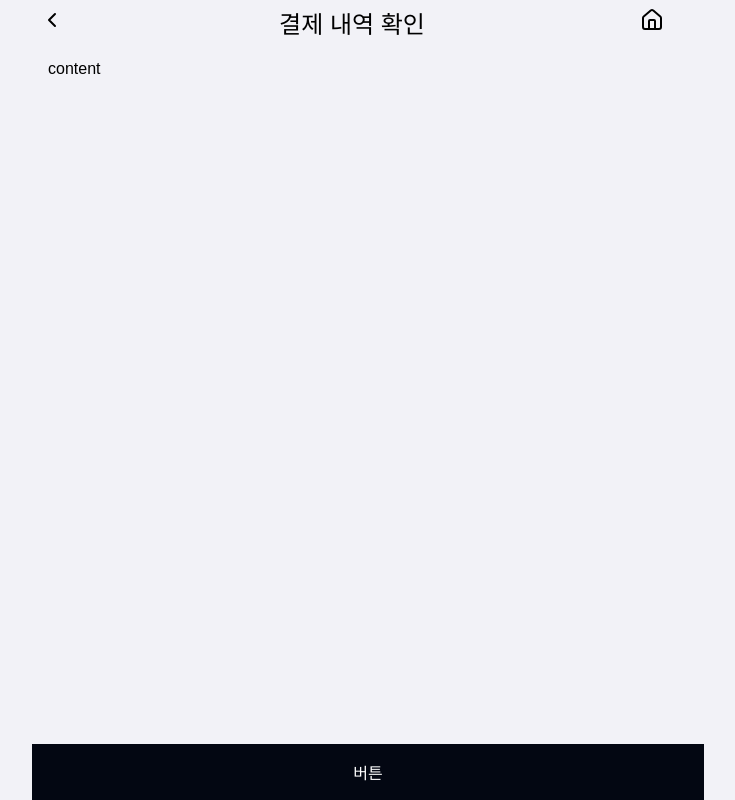
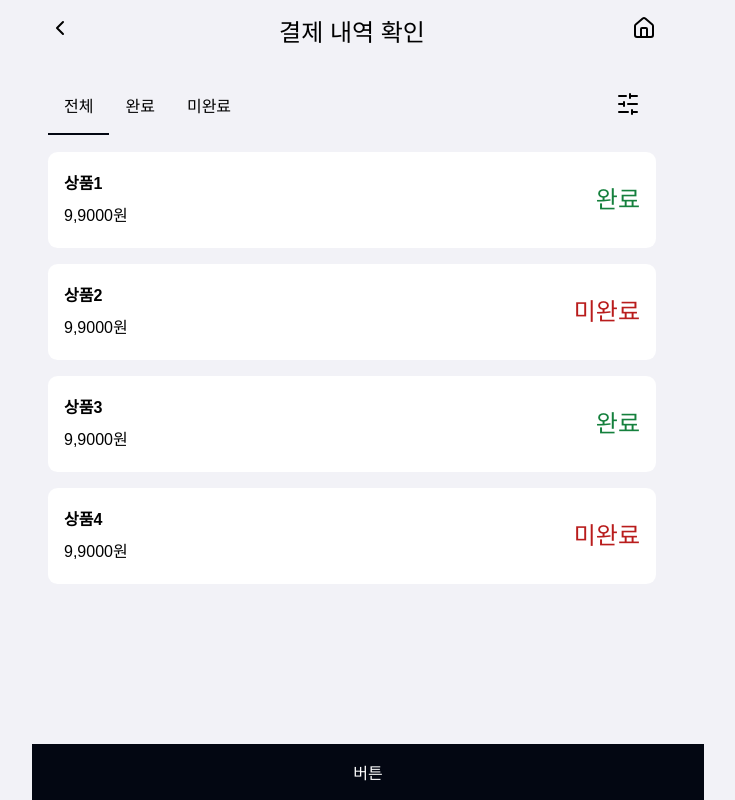
Before and after one commit to jellyjoji/app-paysm, a Next.js app: page /paymentHistory in a window 1280 px wide. Shown: the whole page, without its empty margins (288-1023 px from the left). Built offline with nearby package versions, Linux system fonts and the light colour scheme; a web font is replaced by a local one.

Commit message:
payment history

```diff
--- a/package.json
+++ b/package.json
@@ -9,14 +9,18 @@
     "lint": "next lint"
   },
   "dependencies": {
+    "date-fns": "^4.1.0",
     "lucide-react": "^0.487.0",
     "next": "15.2.4",
     "react": "^19.0.0",
+    "react-date-range": "^2.0.1",
+    "react-datepicker": "^8.2.1",
     "react-dom": "^19.0.0",
     "sass": "^1.86.3"
   },
   "devDependencies": {
     "@eslint/eslintrc": "^3",
+    "@tailwindcss/postcss": "^4.1.3",
     "eslint": "^9",
     "eslint-config-next": "15.2.4"
   }
--- a/src/app/globals.scss
+++ b/src/app/globals.scss
@@ -136,7 +136,7 @@ button {
   all: unset;
   cursor: pointer;
   border: none;
-  padding: var(--padding-small);
+  padding: var(--padding-medium);
 }
 h1 {
   font-size: var(--text-xlarge);
@@ -156,3 +156,14 @@ li {
     color-scheme: dark;
   }
 } */
+
+.active {
+  border-bottom: 2px solid var(--black);
+}
+
+.statusDone {
+  color: var(--green700);
+}
+.statusPending {
+  color: var(--red700);
+}
--- a/src/app/menu/page.module.scss
+++ b/src/app/menu/page.module.scss
@@ -7,6 +7,9 @@
     border-radius: var(--radius-medium);
     padding: var(--padding-medium);
     line-height: 2rem;
+    &__item {
+      cursor: pointer;
+    }
   }
 }
 .profile {
--- a/src/app/page.module.scss
+++ b/src/app/page.module.scss
@@ -2,7 +2,7 @@
   display: flex;
   flex-direction: column;
   gap: var(--padding-large);
-  &__payment {
+  &__content {
     display: grid;
     grid-template-columns: repeat(2, 1fr);
     grid-template-rows: repeat(2, 1fr);
--- a/src/app/paymentHistory/page.jsx
+++ b/src/app/paymentHistory/page.jsx
@@ -1,3 +1,98 @@
+"use client"
+import styles from './page.module.scss';
+import { SlidersHorizontal } from 'lucide-react';
+import React, { useState } from 'react';
+import DatePicker from 'react-datepicker';
+import "react-datepicker/dist/react-datepicker.css";
+
+
 export default function PaymentHistory() {
-  return <>content</>
+  const [startDate, setStartDate] = useState(null);
+  const [endDate, setEndDate] = useState(null);
+  const [showDatePicker, setShowDatePicker] = useState(false);
+
+
+  const [activeTab, setActiveTab] = useState("전체");
+  const tasks = [
+    { id: 1, product: "상품1", price: '9,9000원', name: '김이름', done: true },
+    { id: 2, product: "상품2", price: '9,9000원', name: '김이름', done: false },
+    { id: 3, product: "상품3", price: '9,9000원', name: '김이름', done: true },
+    { id: 4, product: "상품4", price: '9,9000원', name: '김이름', done: false },
+  ];
+  const filtered = tasks.filter((task) => {
+    if (activeTab === "전체") return true;
+    if (activeTab === "완료") return task.done;
+    if (activeTab === "미완료") return !task.done;
+  });
+
+  return <div className={styles.container}>
+    <div className={styles.container__tab}>
+      <div className={styles.container__tab__item}>
+        {["전체", "완료", "미완료"].map((tab) => (
+          <button
+            key={tab}
+            className={`${styles.tab} ${activeTab === tab ? 'active' : ""
+              }`}
+            onClick={() => setActiveTab(tab)}
+          >
+            {tab}
+          </button>
+        ))}
+      </div>
+      <button onClick={() => setShowDatePicker((prev) => !prev)}>
+        <SlidersHorizontal />
+      </button>
+    </div>
+    {showDatePicker && (
+
+      <div className={`${styles.container__date} ${showDatePicker ? styles.show : ''}`}>
+        <div>
+          <label>시작 날짜: </label>
+          <DatePicker
+            selected={startDate}
+            onChange={(date) => {
+              setStartDate(date);
+              if (endDate && date > endDate) {
+                setEndDate(null); // 시작일이 종료일보다 크면 종료일 초기화
+              }
+            }}
+            selectsStart
+            startDate={startDate}
+            endDate={endDate}
+            dateFormat="yyyy-MM-dd"
+            placeholderText="시작일 선택"
+          />
+        </div>
+        <p>~</p>
+        <div>
+          <label>종료 날짜: </label>
+          <DatePicker
+            selected={endDate}
+            onChange={(date) => setEndDate(date)}
+            selectsEnd
+            startDate={startDate}
+            endDate={endDate}
+            minDate={startDate}
+            dateFormat="yyyy-MM-dd"
+            placeholderText="종료일 선택"
+          />
+        </div>
+      </div>
+    )}
+
+    {filtered.map((task) => (
+      <ul key={task.id} className={styles.container__content}>
+        <li className={styles.container__content__item}>
+          <div className={styles.container__content__item__info}>
+            <h4>{task.product}</h4>
+            <p>{task.price}</p>
+          </div>
+          <h2 className={
+            task.done ? 'statusDone' : 'statusPending'
+          }>{task.done ? "완료" : "미완료"}</h2>
+        </li>
+      </ul>
+    ))}
+
+  </div>
 }
--- /dev/null
+++ b/src/app/paymentHistory/page.module.scss
@@ -0,0 +1,30 @@
+.container {
+  display: flex;
+  flex-direction: column;
+  gap: var(--padding-medium);
+  &__tab {
+    display: flex;
+    justify-content: space-between;
+    align-items: center;
+  }
+  &__date {
+    display: flex;
+    gap: var(--padding-small);
+    align-items: center;
+  }
+  &__content {
+    background-color: var(--white);
+    line-height: 2rem;
+    padding: var(--padding-medium);
+    border-radius: var(--radius-medium);
+    &__item {
+      display: flex;
+      justify-content: space-between;
+      align-items: center;
+      &__info {
+        display: flex;
+        flex-direction: column;
+      }
+    }
+  }
+}
```
Also changed, not shown: 1 other file (tests, documents, lock files or other folders).
